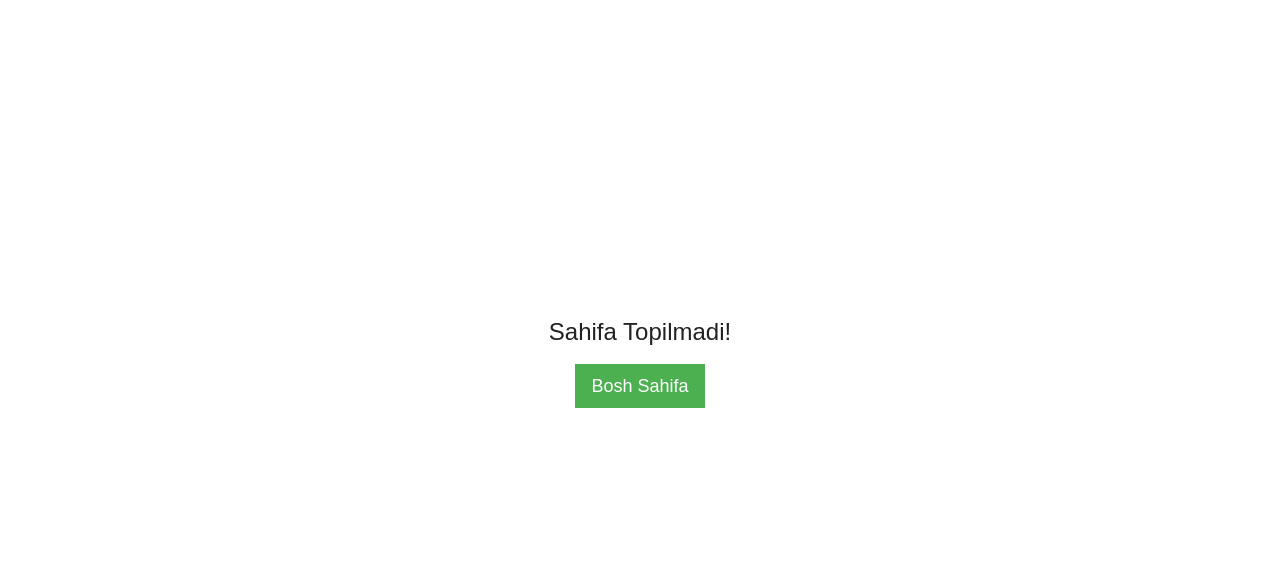
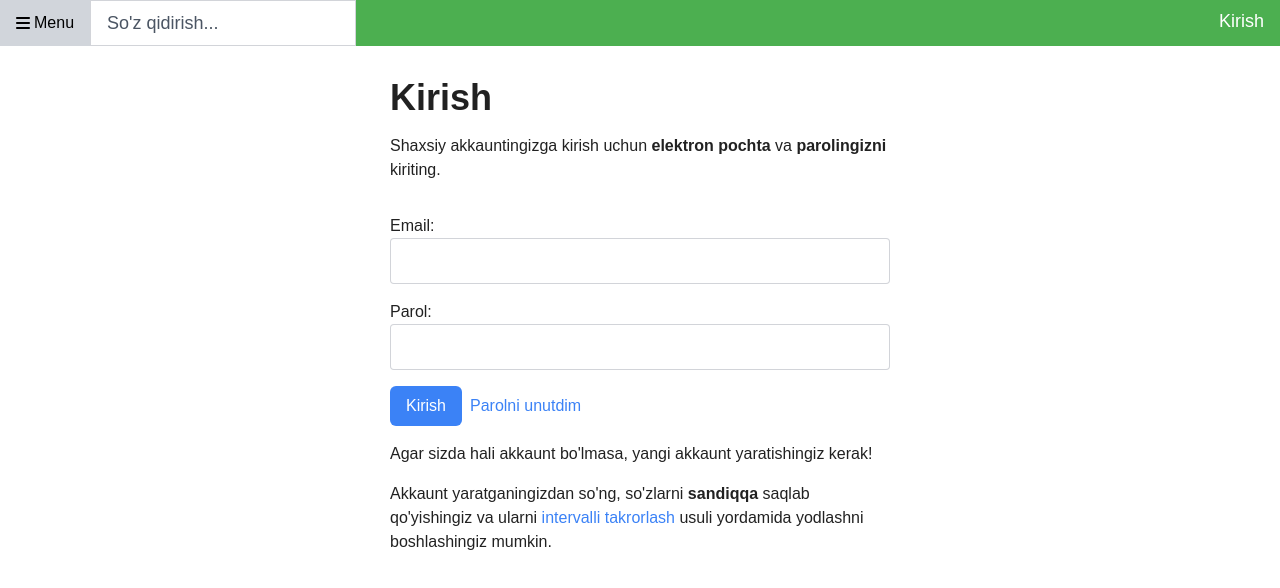
Before and after one commit to r3nzl3rdev/wordcards, a React (Vite) app: page /login in a window 1280 px wide. Shown: the top 588 px of the page. Built offline with nearby package versions, Linux system fonts and the light colour scheme.

Commit message:
feat: login page

```diff
--- a/src/components/Header.tsx
+++ b/src/components/Header.tsx
@@ -3,6 +3,7 @@ import Input from "./Input";
 import Menu from "./Menu";
 import { menuOptions } from "../config/menuConfig";
 import Button from "./Button";
+import { Link } from "react-router-dom";
 
 const Header: React.FC = () => {
   return (
@@ -11,9 +12,11 @@ const Header: React.FC = () => {
         <Menu options={menuOptions} />
         <Input placeholder="So'z qidirish..." />
       </div>
-      <Button className="text-lg text-white hover:text-black hover:bg-gray-300">
-        <p>Kirish</p>
-      </Button>
+      <Link to="/login">
+        <Button className="text-lg text-white hover:text-black hover:bg-gray-300">
+          <p>Kirish</p>
+        </Button>
+      </Link>
     </div>
   );
 };
--- a/src/components/Input.tsx
+++ b/src/components/Input.tsx
@@ -1,19 +1,19 @@
 import React from "react";
 
-interface InputProps {
-  placeholder?: string;
+interface InputProps extends React.InputHTMLAttributes<HTMLInputElement> {
+  className?: string;
   label?: string;
   id?: string;
 }
 
-const Input: React.FC<InputProps> = ({ placeholder, label, id }) => {
+const Input: React.FC<InputProps> = ({ id, label, className, ...props }) => {
   return (
     <div className="flex flex-col">
       {id && <label htmlFor={id}>{label}</label>}
       <input
         id={id}
-        placeholder={placeholder}
-        className="text-lg px-4 py-2 focus:outline-none border border-green-800 border-opacity-30 placeholder:text-gray-600 placeholder:text-lg"
+        className={`text-lg px-4 py-2 focus:outline-none border border-gray-500 border-opacity-30 placeholder:text-gray-600 placeholder:text-lg ${className}`}
+        {...props}
       />
     </div>
   );
--- /dev/null
+++ b/src/pages/Login.tsx
@@ -0,0 +1,49 @@
+import React from "react";
+import Input from "../components/Input";
+import Button from "../components/Button";
+import { Link } from "react-router-dom";
+
+const Login: React.FC = () => {
+  return (
+    <div className="flex justify-center">
+      <div className="flex flex-col gap-4  max-w-[500px]">
+        <h1 className="text-4xl font-bold">Kirish</h1>
+        <p>
+          Shaxsiy akkauntingizga kirish uchun{" "}
+          <span className="font-bold">elektron pochta </span> va{" "}
+          <span className="font-bold">parolingizni</span> kiriting.
+        </p>
+
+        <div className="flex flex-col gap-4 w-full mt-4">
+          <Input className="rounded" id="email" label="Email:" />
+          <Input className="rounded" id="parol" label="Parol:" />
+        </div>
+        <div className="flex gap-2 items-center">
+          <Button className="bg-blue-500 w-fit rounded-md text-white hover:bg-blue-400">
+            Kirish
+          </Button>
+          <p className="text-blue-500 hover:text-orange-400 cursor-pointer">
+            Parolni unutdim
+          </p>
+        </div>
+        <p>
+          Agar sizda hali akkaunt bo'lmasa, yangi akkaunt yaratishingiz kerak!
+        </p>
+        <p>
+          Akkaunt yaratganingizdan so'ng, so'zlarni{" "}
+          <span className="font-bold">sandiqqa</span> saqlab qo'yishingiz va
+          ularni{" "}
+          <Link
+            to="/interval-repetition"
+            className="text-blue-500 hover:text-orange-400"
+          >
+            intervalli takrorlash
+          </Link>{" "}
+          usuli yordamida yodlashni boshlashingiz mumkin.
+        </p>
+      </div>
+    </div>
+  );
+};
+
+export default Login;
--- a/src/pages/WordDetail.tsx
+++ b/src/pages/WordDetail.tsx
@@ -14,9 +14,11 @@ const WordDetail: React.FC = () => {
         <div className="flex flex-col lg:flex-1 gap-4 items-start">
           <p className="w-full bg-yellow-100 p-4 shadow-lg shadow-gray-400">
             Sizning
-            <span className="text-blue-primary hover:text-orange-500 hover:cursor-pointer">
-              &nbsp;shaxsiy hisobingiz&nbsp;
-            </span>
+            <Link to="/login">
+              <span className="text-blue-primary hover:text-orange-500 hover:cursor-pointer">
+                &nbsp;shaxsiy hisobingiz&nbsp;
+              </span>
+            </Link>
             endi bizning veb-saytimizda mavjud!
             <Link to="/interval-repetition">
               <span className=" inline text-blue-primary hover:text-orange-500 hover:cursor-pointer">
--- a/src/routes.tsx
+++ b/src/routes.tsx
@@ -13,6 +13,7 @@ import ErrorPage from "./pages/ErrorPage.tsx";
 import List from "./pages/List.tsx";
 import WordDetail from "./pages/WordDetail.tsx";
 import IntervalRepitition from "./pages/IntervalRepitition.tsx";
+import Login from "./pages/Login.tsx";
 
 const routes = [
   {
@@ -62,6 +63,10 @@ const routes = [
         element: <IntervalRepitition />,
       },
       {
+        path: "login",
+        element: <Login />,
+      },
+      {
         path: "list/:letter",
         element: <List />,
       },
```
